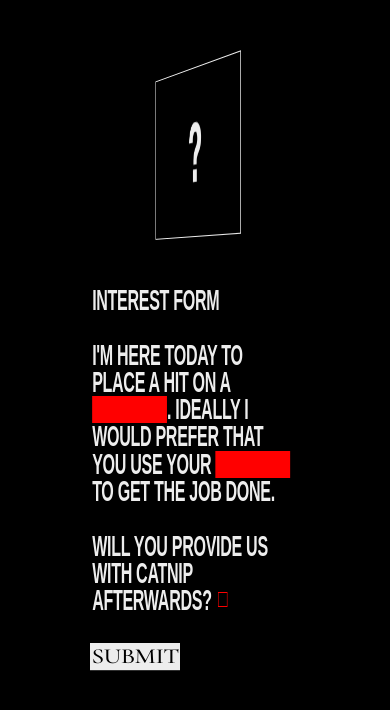
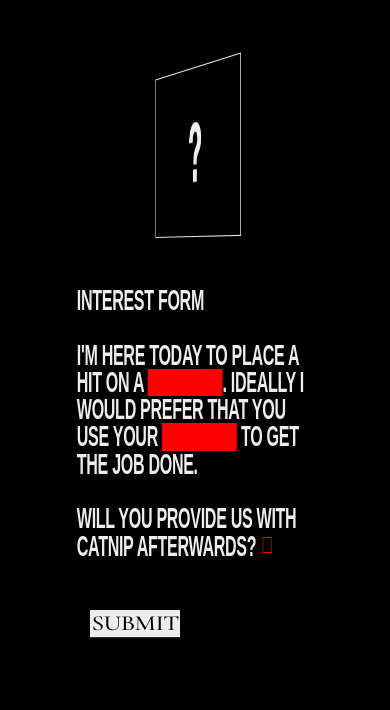
Before and after one commit to gab333t/oracleP3, a plain HTML site: page page.html in a window 390 px wide. Drawn offline with nearby package versions, Linux system fonts and the light colour scheme.

Commit message:
Push To Origin
Width increase

```diff
--- a/index.css
+++ b/index.css
@@ -253,7 +253,7 @@ h4 {
     }
 
     .button {
-        bottom: 7.5vw;
+        bottom: 15vw;
     }
 
     .modal-button {
--- a/page.css
+++ b/page.css
@@ -85,8 +85,10 @@ select {
 
 .stretch-vertical {
     transform: scaleX(0.55);
-    margin-bottom: -55%;
+    margin-bottom: -45%; /* Adjust from -55% to accommodate new scale */
     display: inline-block;
+    width: 130%; /* Make the container wider */
+    margin-left: -15%; /* Offset to center the wider container */
 }
 
 .stretch-horizontal {
@@ -280,17 +282,21 @@ img {
     }
 
     .stretch-horizontal {
-        left: 0;
-        right: 0;
-        text-align: center;
-        bottom: -32.5vw;
+        bottom: -38vw;
+    }
+
+    .stretch-vertical {
+        width: 115%;
+        margin-left: -7.5%; /* Less offset needed */
+        margin-bottom: -20%; /* Less negative margin needed */
     }
 
     h3 {
+        /* Your existing mobile h3 styles */
         font-size: 7.5vw;
         line-height: 7vw;
         margin-top: 0;
-        margin-bottom: 15vw;
+        margin-bottom: 20vw; /* Increased to account for longer text */
     }
 
     a {
```
